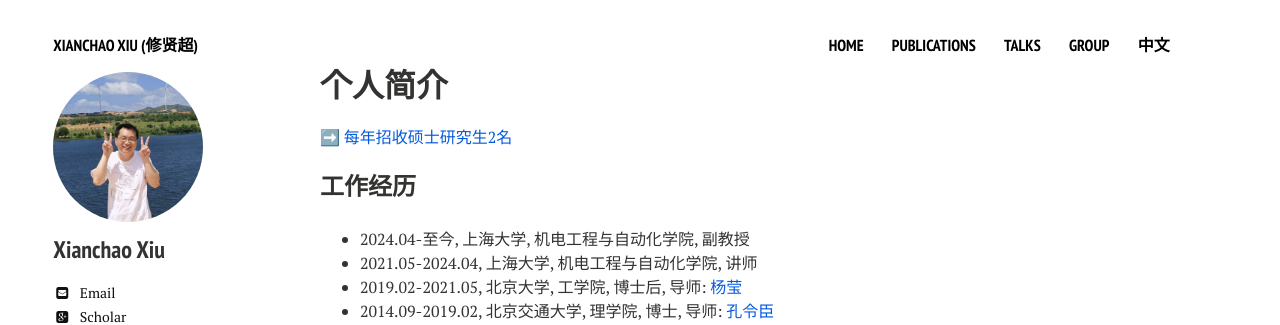
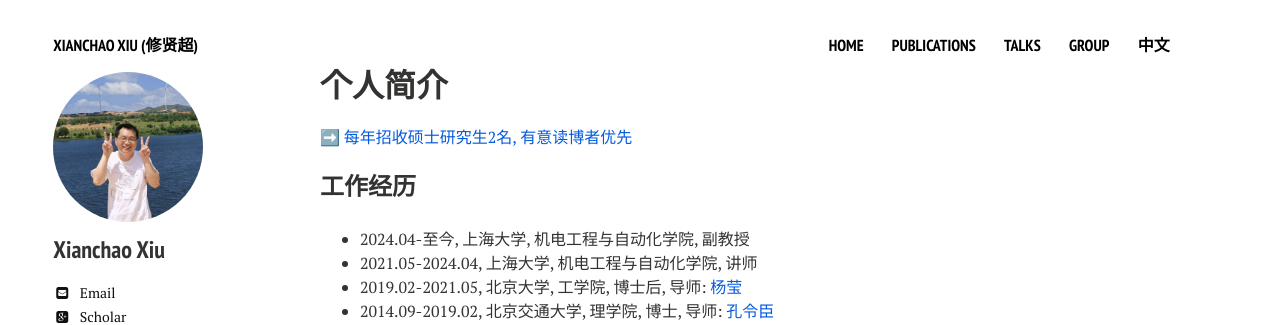
Before and after one commit to xianchaoxiu/xianchaoxiu.github.io, a Jekyll site: the page built from chinese/index.md, in a window 1280 px wide. Shown: the top 325 px of the page. Built offline with Jekyll 4.4.1, drawn with Linux system fonts in a browser that asks for light colours; nearby versions of some CDN libraries.

Commit message:
Update index.md

```diff
--- a/chinese/index.md
+++ b/chinese/index.md
@@ -7,7 +7,7 @@ comments: false
 share: false
 ---
 
-➡️ <a href="https://xianchaoxiu.github.io/chinese/reading/" class="textlink" target="_blank"> 每年招收硕士研究生2名 </a><br>
+➡️ <a href="https://xianchaoxiu.github.io/chinese/reading/" class="textlink" target="_blank"> 每年招收硕士研究生2名, 有意读博者优先 </a><br>
 
 
 ### 工作经历
```
